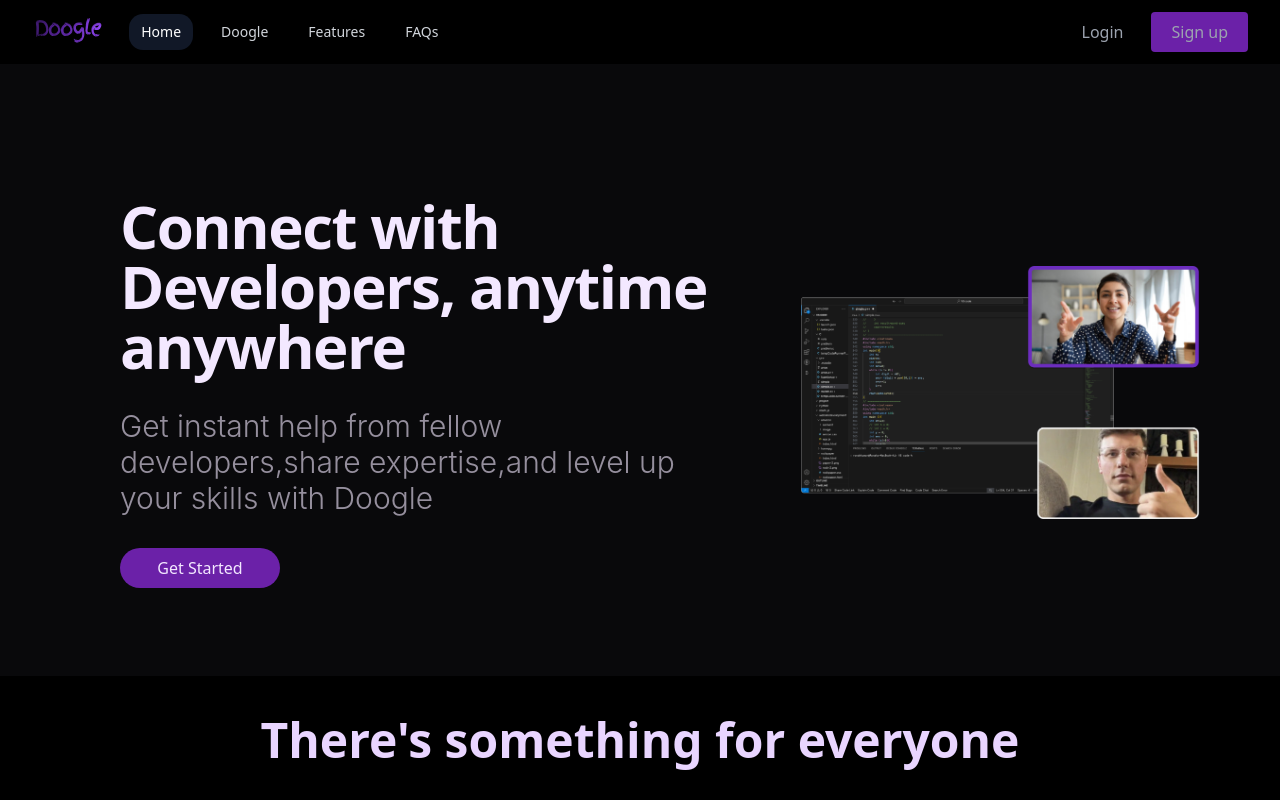
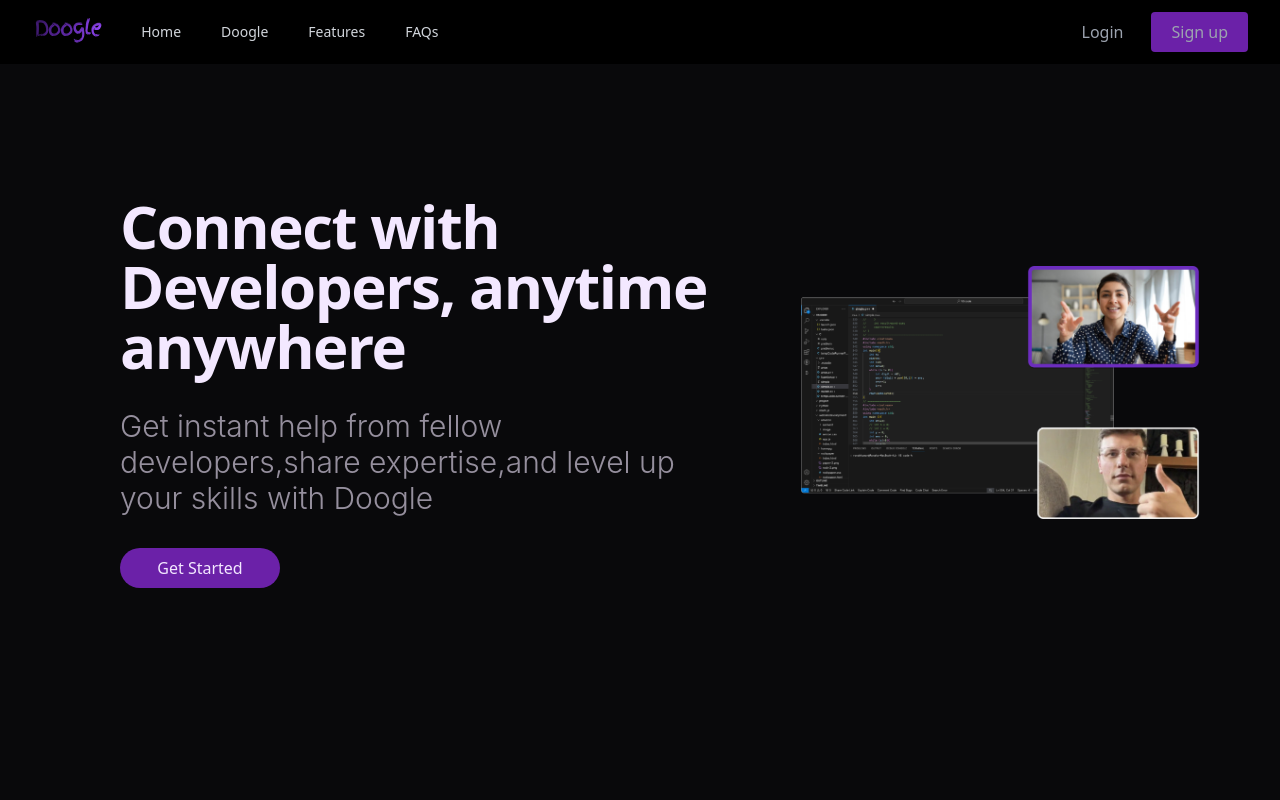
Before and after one commit to SurajjBhardwaj/Doogle, a Next.js app: page /landingpage in a window 1280 px wide. Shown: the top 800 px of the page. Built offline with nearby package versions, Linux system fonts and the light colour scheme.

Commit message:
links working

```diff
--- a/pages/landingpage.jsx
+++ b/pages/landingpage.jsx
@@ -17,7 +17,7 @@ import CTA from '@/sections/cta'
 const landingpage = () => {
   return (
     <>
-       <Navbar />
+      <Navbar />
       <Hero />
       <Beginner />
       <Intermediate />
--- a/sections/Beginner.jsx
+++ b/sections/Beginner.jsx
@@ -3,7 +3,7 @@ import Image from "next/image";
 
 const Beginner = () => {
   return (
-    <section className='w-screen p-10 bg-black text-purple-200 '>
+    <section id='doogle' className='w-screen p-10 bg-black text-purple-200 '>
       <h1 className='text-2xl lg:text-5xl font-bold text-center my-12 mt-0 md:mb-20' >There's something for everyone</h1>
       <div className='flex flex-col md:flex-row justify-evenly'>
         <div id='container' className="flex-col md:flex-row md:mx-[50px] lg:w-1/2">
--- a/sections/FAQ.js
+++ b/sections/FAQ.js
@@ -7,7 +7,7 @@ import {
 
 export default function FAQ() {
   return (
-    <section className="pt-12 mx-auto text-4xl max-w-full bg-black text-purple-100">
+    <section id="faqs" className="pt-12 mx-auto text-4xl max-w-full bg-black text-purple-100">
       <h1 className="text-center">FAQ's</h1>
       <Accordion type="single" collapsible className="lg:w-[900px] mt-12 mx-auto px-5 pb-20">
         <AccordionItem value="item-1">
--- a/sections/Feature.jsx
+++ b/sections/Feature.jsx
@@ -27,7 +27,7 @@ const features = [
 
 export default function Feature() {
   return (
-    <div aria-label="Features" className="overflow-hidden bg-black text-purple-100 px-10 py-24 sm:py-32">
+    <div id="features" aria-label="Features" className="overflow-hidden bg-black text-purple-100 px-10 py-24 sm:py-32">
       <p className="ml-5 text-3xl font-bold tracking-tight sm:text-4xl">
         Coding Elevated
       </p>
--- a/sections/Footer.jsx
+++ b/sections/Footer.jsx
@@ -22,7 +22,7 @@ export default function Footer() {
           >
             <h1>Connect with us</h1>
             <div id="links" className="flex flex-row justify-evenly w-full">
-            <span className="absolute -inset-1.5" />
+
                   <span className="sr-only">Linkedin</span>
               <a>
                 <svg
@@ -42,7 +42,7 @@ export default function Footer() {
                   <circle cx="4" cy="4" r="2" />
                 </svg>
               </a>
-              <span className="absolute -inset-1.5" />
+
                   <span className="sr-only">Instagram</span>
               <a>
                 <svg
@@ -62,7 +62,7 @@ export default function Footer() {
                   <line x1="17.5" x2="17.51" y1="6.5" y2="6.5" />
                 </svg>
               </a>
-              <span className="absolute -inset-1.5" />
+
                   <span className="sr-only">Twitter</span>
               <a>
                 <svg
--- a/sections/Hero.jsx
+++ b/sections/Hero.jsx
@@ -6,13 +6,13 @@ import { useRouter } from "next/router";
 import React from "react";
 
 const Hero = () => {
-  const route = useRouter();
+  const router = useRouter();
 
   const handleLogin = () => {
-    router.push("/auth/login");
+    router.push("/auth/signup");
   };
   return (
-    <section className="relative w-full pb-12 bg-[#09090B]">
+    <section className="relative w-full h-screen pb-12 bg-[#09090B]">
       <div className="max-w-screen px-8 md:px-16 py-auto">
         <div className="absolute left-1/2 top-1/2 -z-10  w-[300px] h-[400px] md:w-[800px] -translate-x-1/2 -translate-y-1/2 opacity-10 blur-[100px] bg-purple-700 "></div>
 
@@ -28,7 +28,7 @@ const Hero = () => {
               up your skills with Doogle
             </h2>
             <button
-              href={`/auth/login`}
+              onClick={handleLogin}
               className=" cursor-pointer w-40 h-10 rounded-[25px] bg-purple-800"
             >
               Get Started
--- a/sections/component/Navbar.jsx
+++ b/sections/component/Navbar.jsx
@@ -5,10 +5,10 @@ import Link from 'next/link'
 import { useRouter } from 'next/router'
 
 const navigation = [
-  { name: 'Home', href: '#', current: true },
-  { name: 'Doogle', href: '#', current: false },
-  { name: 'Features', href: '#', current: false },
-  { name: 'FAQs', href: '#', current: false },
+  { name: 'Home', href: '#', current: false },
+  { name: 'Doogle', href: '#doogle', current: false },
+  { name: 'Features', href: '#features', current: false },
+  { name: 'FAQs', href: '#faqs', current: false },
 ]
 
 
@@ -25,7 +25,7 @@ export default function Navbar() {
    route.push('/auth/login')
   }
   return (
-    <Disclosure as="nav" className="bg-black">
+    <Disclosure as="nav" className="bg-black w-full">
       {({ open }) => (
         <>
           <div className="mx-auto max-w-7xl px-2 sm:px-6 lg:px-8">
@@ -47,7 +47,7 @@ export default function Navbar() {
                   <img
                     className="h-8 w-auto"
                     src="/Doogle.svg"
-                    alt="Your Company"
+                    alt="Doogle logo"
                   />
                 </div>
                 <div className="hidden sm:ml-6 sm:block">
@@ -70,7 +70,7 @@ export default function Navbar() {
               </div>
               <div className="absolute inset-y-0 right-0 flex items-center pr-2 sm:static sm:inset-auto sm:ml-6 sm:pr-0 " role='button' tabIndex='0'>
                 <button
-                  onClick={()=>handleLogin}
+                  onClick={handleLogin}
                   type="button"
                   className="relative rounded p-1 text-gray-400 hover:text-white focus:outline-none focus:ring-2 focus:ring-white focus:ring-offset-2 focus:ring-offset-gray-800"
                 >
```
